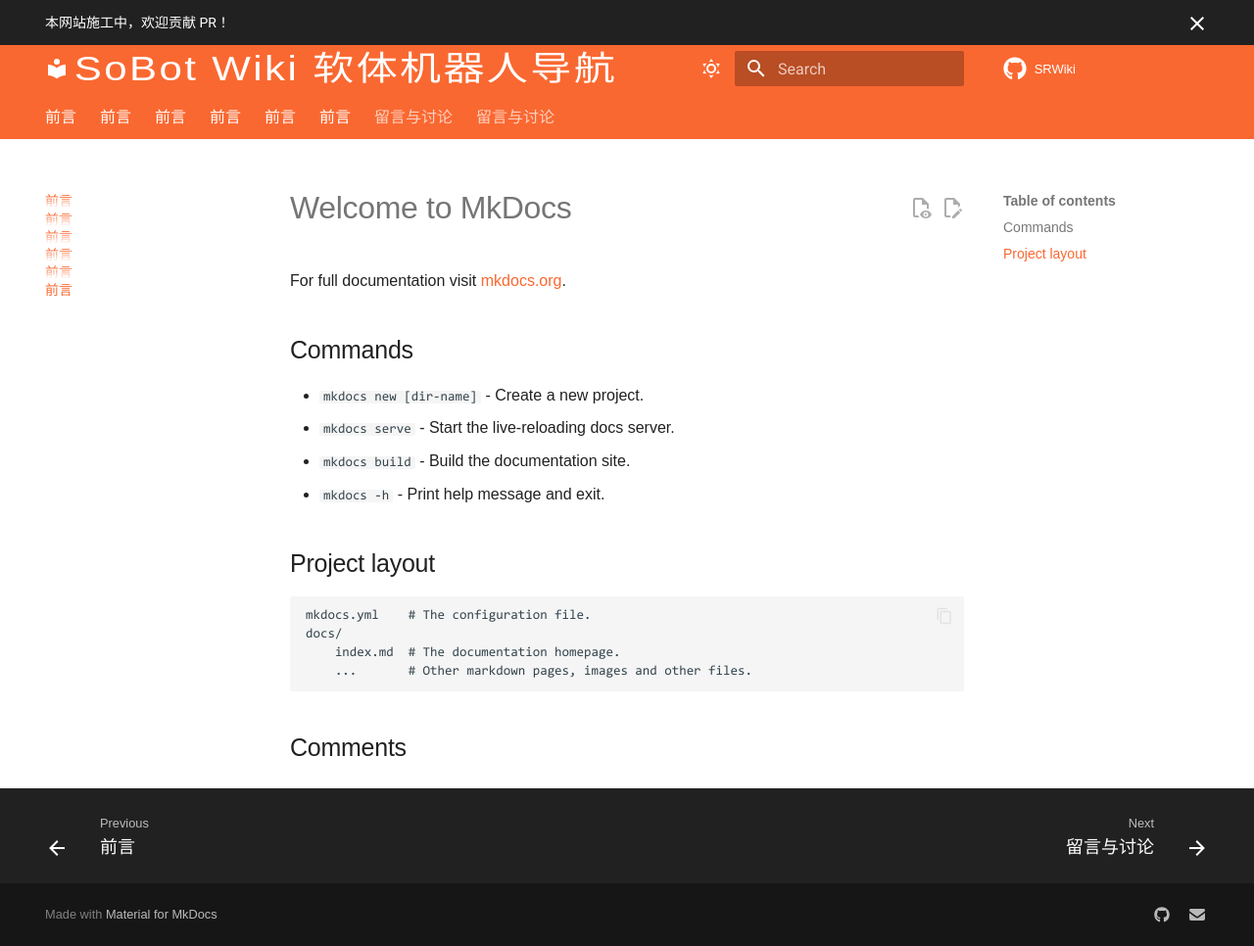
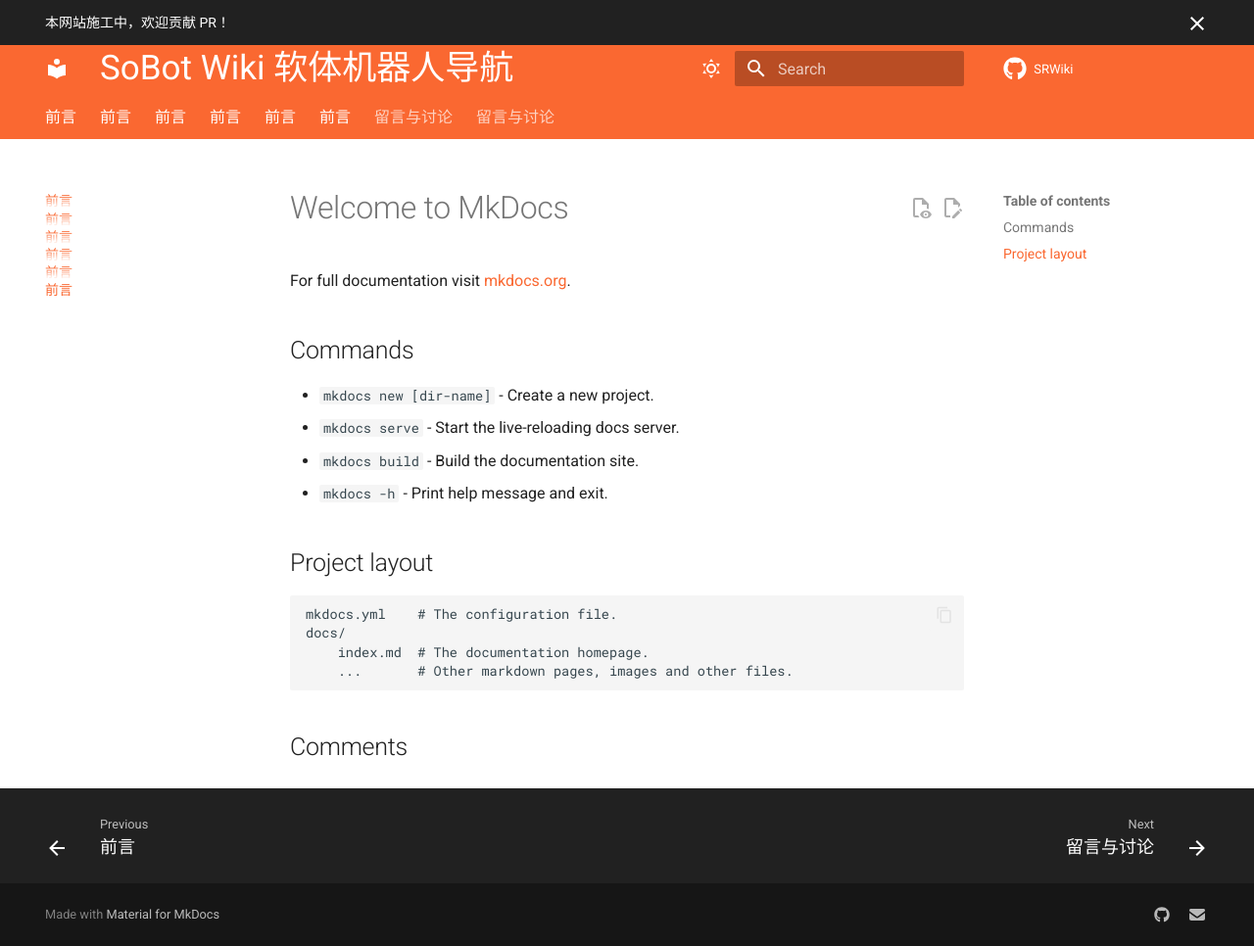
Before and after one commit to SoftRobotGuide/SRWiki, an MkDocs documentation site: the page built from docs/index.md, in a window 1280 px wide and 966 px high. Shown: the whole window at 98% size. Built offline with MkDocs 1.6.1 and Material for MkDocs 9.7.7, drawn with Linux system fonts in a browser that asks for light colours; some web fonts are replaced; comment, search, counter and statistics services are not loaded.

Commit message:
default font

```diff
--- a/docs/stylesheets/extra.css
+++ b/docs/stylesheets/extra.css
@@ -1,43 +1,7 @@
-@font-face {
-    font-family: "smile";
-    src: url("./SmileySans-Oblique.otf") format("opentype");
-    }
-
-@font-face {
-font-family: "hei";
-src: url("./SourceHanSansSC-VF.otf") format("opentype");
-    }
-
-@font-face {
-    font-family: "consolas";
-    src: url("./consola.ttf") format("truetype");
-    }
-
 /* 网站标题字体样式 */
 .md-header__topic .md-ellipsis {
-    font-family: "smile", sans-serif !important;
     font-size: 35px;
-    letter-spacing: 2px;
-    font-weight: 300; /* or 400 */
-    transform: scaleX(1.2);
-    margin-left: 20px; /* 根据需要调整数值 */
-  }
-
-
-
-/* 标题字体 */
-h1, h2, h3, h4, h5, h6 {
-    font-family: "hei", sans-serif !important;
-  }
-
-  /* 正文字体 */
-  body {
-    font-family: "hei", sans-serif !important;
-  }
-
-  /* 代码字体 */
-  code, pre {
-    font-family: "consolas", sans-serif !important;
+    font-weight: 400; /* or 400 */
   }
 
 .md-tabs__link {
@@ -46,6 +10,4 @@
 
 :root {
   --md-primary-fg-color:        #FA6831;
-    /* --md-primary-fg-color--light: #ECB7B7;
-    --md-primary-fg-color--dark:  #90030C; */
 }
```
Lines whose indentation alone changed are shown as unchanged.
